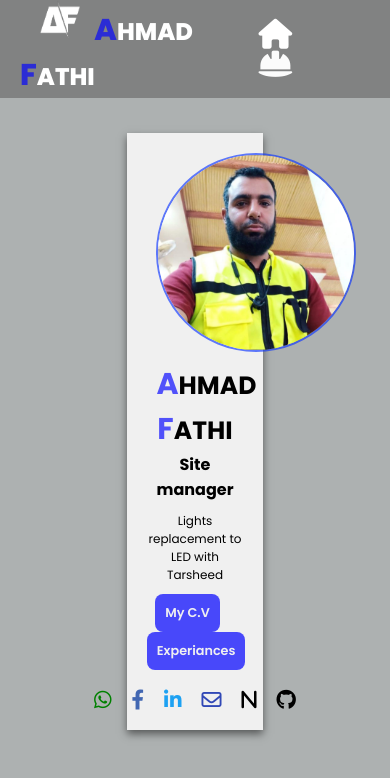
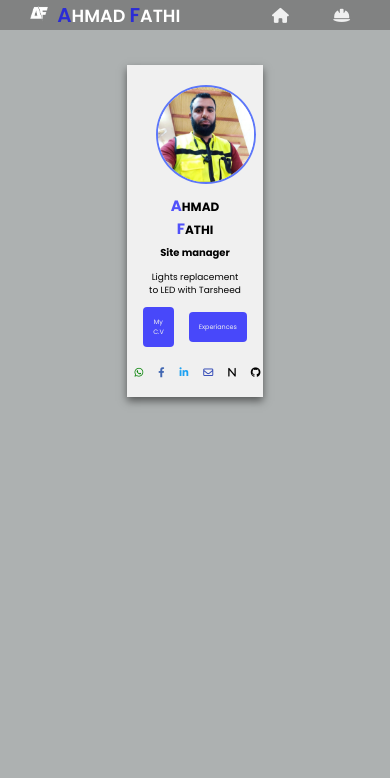
Before and after one commit to ahmadfathi1990/ahmadfathi, a plain HTML site: page index.html in a window 390 px wide. Drawn offline with Linux system fonts and the light colour scheme.

Commit message:
Add files via upload

```diff
--- a/index.html
+++ b/index.html
@@ -14,12 +14,12 @@
     <header>
       <div>
         <img src="img/A-F.png" alt="" class="logo">
-        <a href="#" class="site-name"><span>A</span>hmad <span>F</span>athi</a>
+        <a href="#" class="site-name"><span class="logo-let">A</span>hmad <span class="logo-let">F</span>athi</a>
       </div>
 
         <div class="head-icons">
-          <i class="fa-solid fa-house" style="margin: 0 20px 0 20px; color: rgb(255, 255, 255); font-size: 30px;"></i>
-          <i class="fa-solid fa-helmet-safety" style="margin: 0 20px 0 20px; color: rgb(251, 251, 251); font-size: 30px;"></i>
+          <i class="fa-solid fa-house"></i>
+          <i class="fa-solid fa-helmet-safety" ></i>
         </div>
 
 
--- a/style.css
+++ b/style.css
@@ -126,3 +126,77 @@ p {
     transition: 1s ease;
     transform: scale(1.5);
 }
+
+.fa-solid {
+    margin: 0 20px;
+    font-size: 30px;
+    color: #f0f0f0;
+}
+
+@media(min-width:950px) and (max-width:1150px){
+
+}
+
+@media(max-width:1150px){
+    img.my-image {
+        width: 100px;
+    }
+    .logo {
+        height: 18px;
+        width: 18px;
+        margin-left: 10px;
+        margin-right: 5px;
+    }
+    .my-name {
+        font-size: 12px;
+        margin-top: 10px;
+}
+span {
+    font-size: 15px;
+}
+h2 {
+    font-size: 10px;
+    margin-bottom: 10px;
+    margin-top: 5px;
+}
+.btn {
+    display: flex;
+    justify-content: center;
+    align-items: center;
+
+}
+.c-v,
+.exp {
+
+    font-size: 0.4em;
+    font-weight: 400;
+    padding: 10px;
+    cursor: pointer;
+    border-radius: 4px;
+    transition: all 0.7s ease;
+}
+
+.icons i {
+    margin: 0 5px;
+    font-size: 10px;
+    color: #000000;
+    cursor: pointer;
+}
+p {
+    font-size: 9px;
+}
+.logo-let{
+    color: rgba(0, 0, 255, 0.662);
+    font-size: 20px;
+}
+.site-name {
+    font-weight: 600;
+    font-size: 1.1em;
+}
+.head-icons .i {
+    font-size: 10px;
+}
+.fa-solid {
+    font-size: 15px;
+}
+}
```
